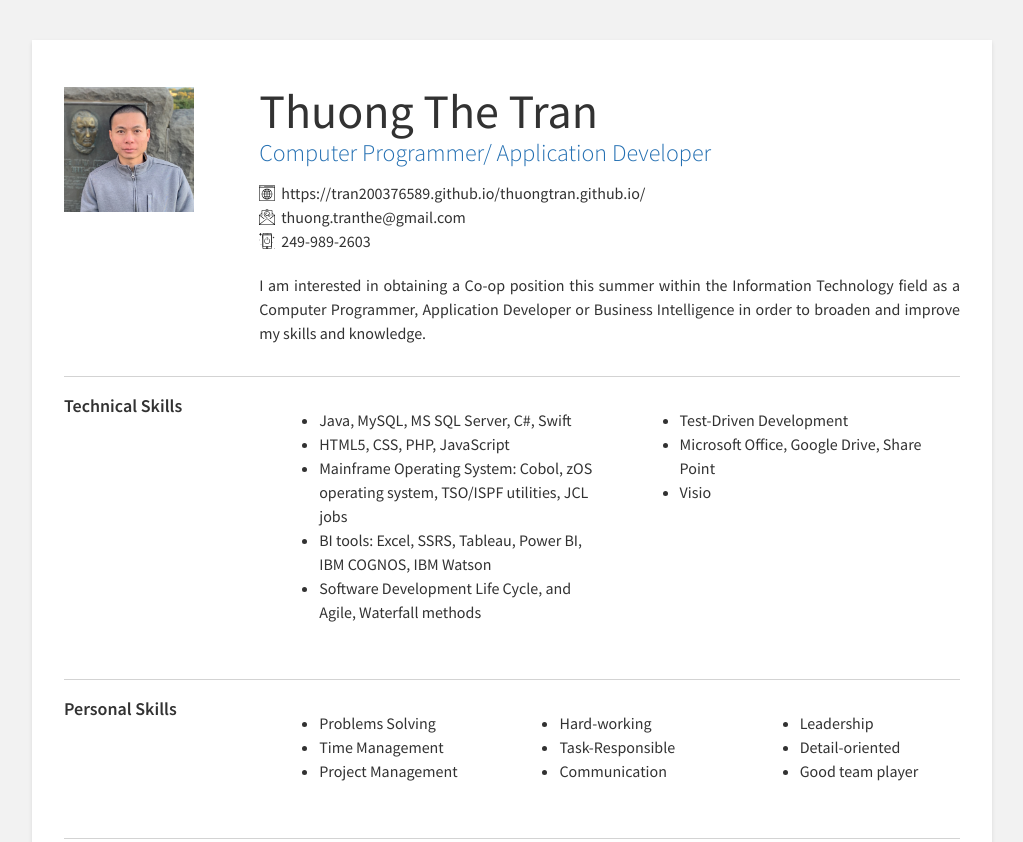
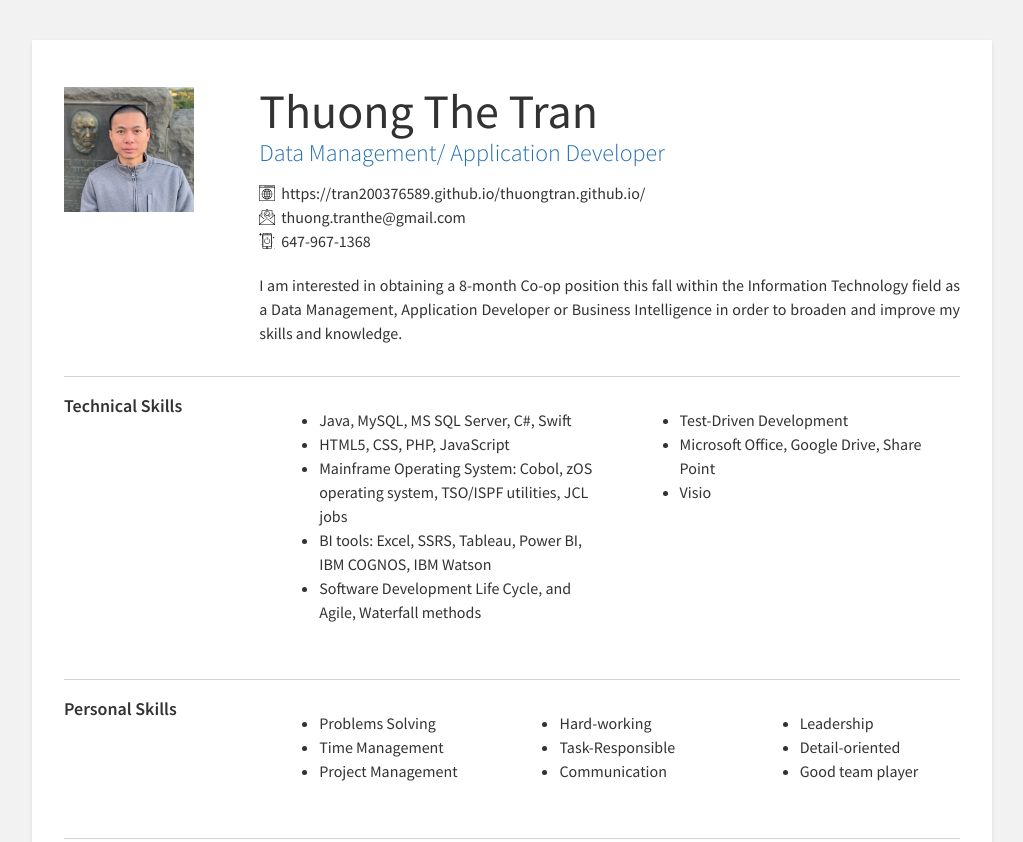
Before and after one commit to tran200376589/thuongtran.github.io, a plain HTML site: page index.html in a window 1280 px wide. Shown: the top 842 px of the page, without its empty margins (128-1151 px from the left). Drawn offline with Linux system fonts and the light colour scheme.

Commit message:
Add files via upload

```diff
--- a/index.html
+++ b/index.html
@@ -18,7 +18,7 @@
         <!-- for the right side content -->
         <div>
           <div class="my-name">Thuong The Tran</div>
-          <div class="my-title">Computer Programmer/ Application Developer</div>
+          <div class="my-title">Data Management/ Application Developer</div>
           <div class="links">
             <div class="link-item">
               <img src="img/browser.svg" alt="" class="icon">
@@ -30,10 +30,10 @@
             </div>
             <div class="link-item">
               <img src="img/mobile-phone.svg" alt="" class="icon">
-              <a href="tel:249-989-2603">249-989-2603</a>
+              <a href="tel:249-989-2603">647-967-1368</a>
             </div>
           </div> <!-- end links -->
-          <p class="description"> I am interested in obtaining a Co-op position this summer within the Information Technology field as a Computer Programmer, Application Developer or Business Intelligence in order to broaden and improve my skills and knowledge.</p>
+          <p class="description"> I am interested in obtaining a 8-month Co-op position this fall within the Information Technology field as a Data Management, Application Developer or Business Intelligence in order to broaden and improve my skills and knowledge.</p>
         </div>
       </section>
 
```
